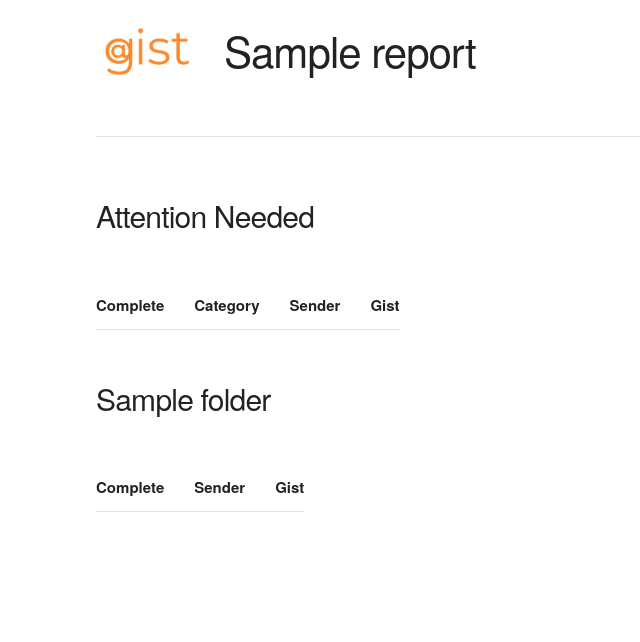
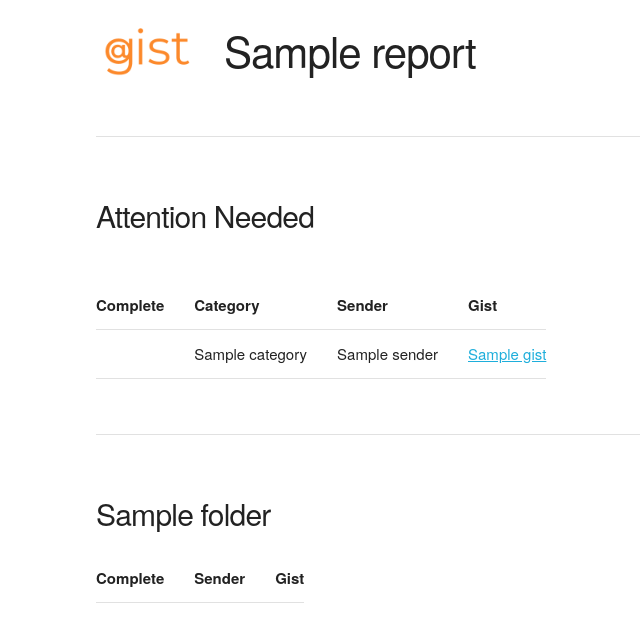
Before and after one commit to murrasource/gist, a Django app: template processor/templates/report.html in a window 1280 px wide. Shown: the top 642 px of the page, without its empty margins (64-704 px from the left). Run offline with Django 4.2, Linux system fonts and the light colour scheme; the template is opened without the code that fills it: most values are stand-ins (such as "Sample title", 1, 10 or a date in 2020); lists and menus that the app fills with data are empty.

Commit message:
More formatting changes

```diff
--- a/processor/templates/report.html
+++ b/processor/templates/report.html
@@ -39,7 +39,7 @@
                                     <th>Gist</th>
                                 </tr>
                                 {% for gist in report.gists.all|dictsort:"complete" %}
-                                    {% if gist.category == folder and not gist.complete %}
+                                    {% if not gist.complete %}
                                     <tr>
                                         {% if gist.complete %}
                                         <td>&#x2713;</td>
@@ -60,12 +60,12 @@
                         </table>
                     </div>
                 </div>
+                <hr>
                 {% for folder in folders %}
                     <br>
                     <div class="row">
                         <div class="ten columns">
                             <h4>{{ folder }}</h4>
-                            <br>
                             <table>
                                 <tbody>
                                     <tr>
```
